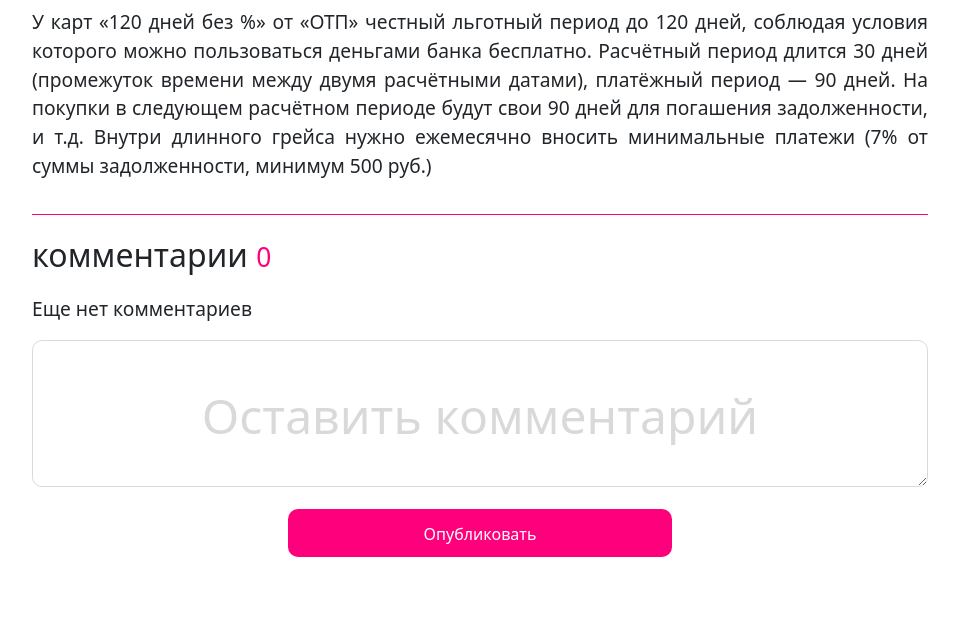
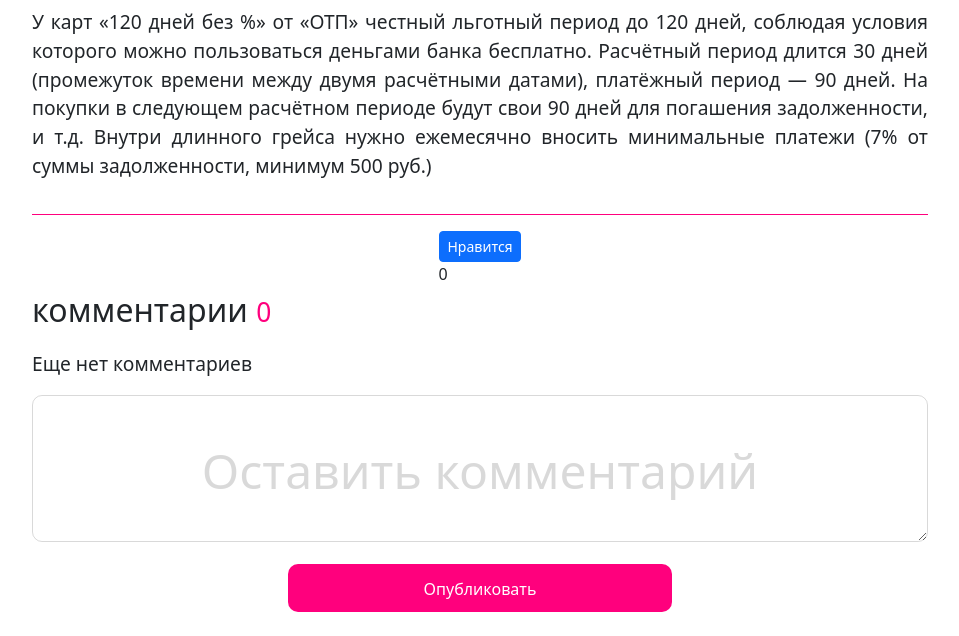
Before and after one commit to Romalbj/Second_site, a Django app: page /article/credit/1 in a window 1280 px wide. Shown: the part 4196-4832 px from the top of the page, without its empty margins (160-1119 px from the left). Run offline with Django 5.2, Linux system fonts and the light colour scheme; data comes from the database, SQL or seed files in the repository.

Commit message:
like button backend

```diff
--- a/better_site/article_detail/templates/article_detail/article_detail.html
+++ b/better_site/article_detail/templates/article_detail/article_detail.html
@@ -26,7 +26,7 @@
             </p>
             <p>
                 <span><i class="fa-regular fa-heart"></i>&nbsp;Лайков</span>
-                <span>{{article.likes_amount}}</span>
+                <span>{{total_likes}}</span>
             </p>
     </div>
 
@@ -35,6 +35,19 @@
     </div>
 
     <div class="comments_container">
+
+        <div class="like-button">
+
+            <form action="{% url 'like_article' category id %}" method="POST">
+                {% csrf_token %}
+                <button type="submit" name="article_id" value="{{id}}" class="btn btn-primary btn-sm">
+                Нравится</button>
+            </form>
+
+        {{total_likes}}
+
+        </div>
+
         <div class="comments_label">
             <p>комментарии <span>{{article.comments.all.count}}</span></p>
         </div>
@@ -87,4 +100,8 @@
 <!--<i class="fa-regular fa-thumbs-up"></i>-->
 <!--<i class="fa-regular fa-heart"></i> like-->
 
+
+
+<!--{{user}}-->
+
 {% endblock %}
--- a/better_site/article_detail/urls.py
+++ b/better_site/article_detail/urls.py
@@ -3,5 +3,6 @@ from . import views
 
 urlpatterns = [
     path('<category>/<id>', views.article_detail, name='article_detail'),
+    path('like/<category>/<id>', views.like_article, name='like_article'),
 
 ]
--- a/better_site/article_detail/views.py
+++ b/better_site/article_detail/views.py
@@ -1,7 +1,8 @@
-from django.shortcuts import render, redirect
-from django.http import HttpResponse
+from django.shortcuts import render, redirect, get_object_or_404
+from django.http import HttpResponse, HttpResponseRedirect
 from main.models import Articles
 from .forms import CommentForm
+from django.urls import reverse
 
 def article_detail(request, id, category):
 
@@ -17,6 +18,11 @@ def article_detail(request, id, category):
 
 
     article = Articles.objects.get(id=id)
+    total_likes = article.likes.count()
     user = request.user
     return render(request, 'article_detail/article_detail.html', {'article': article, 'id': id, 'category': category, 'form': CommentForm,
-                                                                  'user': user})
+                                                                  'user': user, 'total_likes': total_likes})
+def like_article(request, id, category):
+    post = get_object_or_404(Articles, id=request.POST.get('article_id'))
+    post.likes.add(request.user)
+    return redirect(f'http://127.0.0.1:8000/article/{category}/{id}')
--- a/better_site/main/models.py
+++ b/better_site/main/models.py
@@ -1,3 +1,4 @@
+from django.contrib.auth.models import User
 from django.db import models
 from datetime import datetime
 
@@ -14,7 +15,7 @@ class Articles(models.Model):
     photo = models.ImageField(upload_to="images")
     time_create = models.DateTimeField(auto_now_add=True)
     time_update = models.DateTimeField(auto_now_add=True)
-    likes_amount = models.IntegerField(default=0)
+    likes = models.ManyToManyField(User, related_name='likes')
     comments_amount = models.IntegerField(default=0)
 
     def __str__(self):
```
Also changed, not shown: better_site/db.sqlite3.
